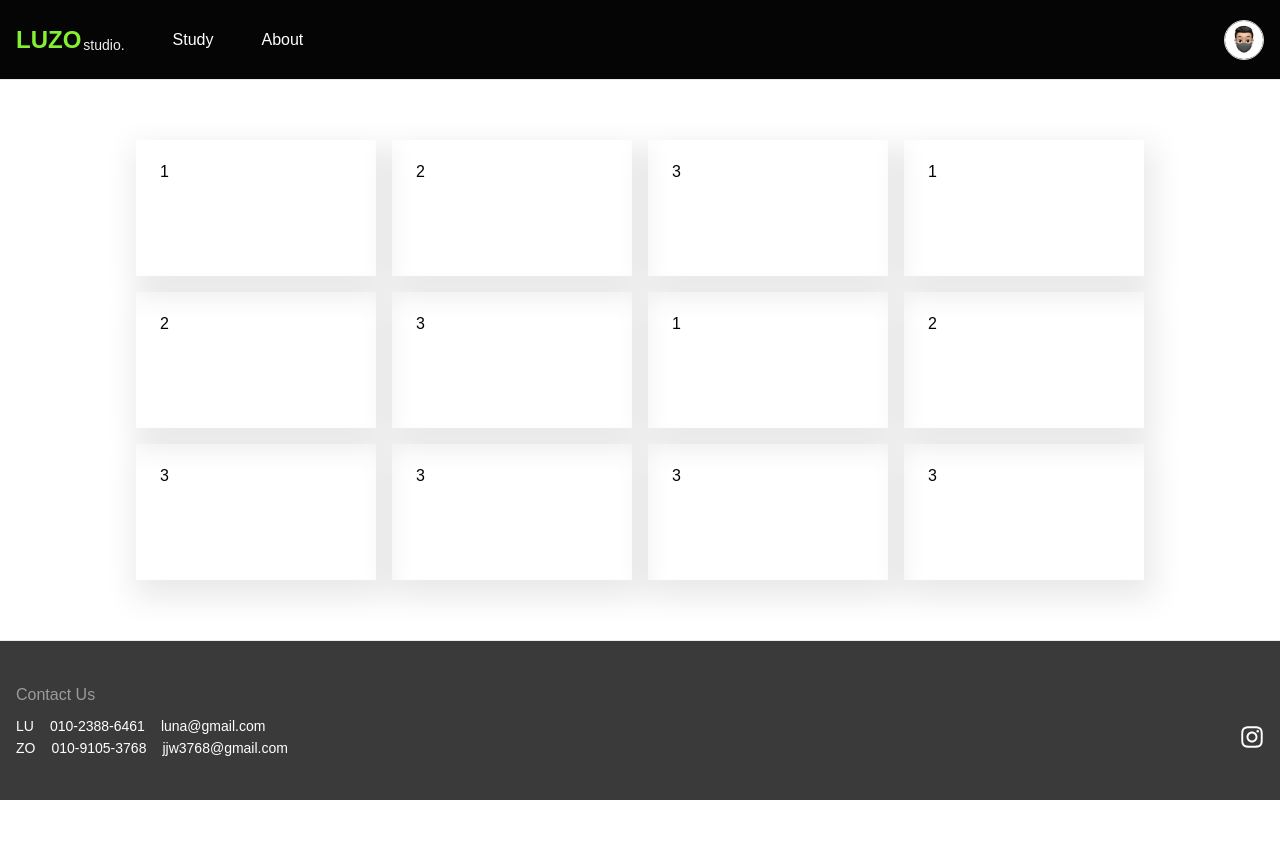
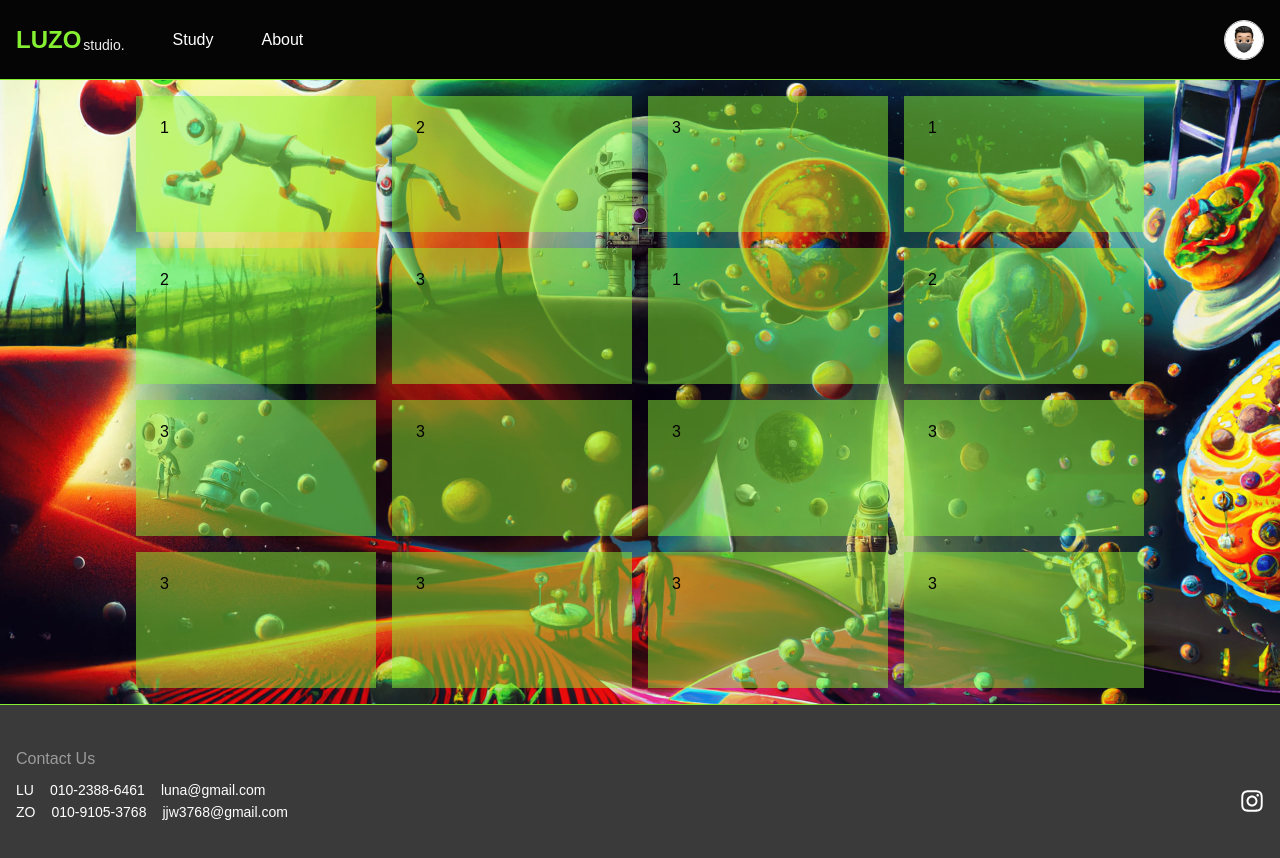
Before and after one commit to jojieee/joji-log, a Next.js app: page / in a window 1280 px wide. Shown: the top 858 px of the page. Before the commit the page ends 800 px from the top, so only its background shows below. Built offline with nearby package versions, Linux system fonts and the light colour scheme; a web font is replaced by a local one.

Commit message:
백그라운드 이미지 업데이트

```diff
--- a/src/components/Home/HomeMain/HomeMain.tsx
+++ b/src/components/Home/HomeMain/HomeMain.tsx
@@ -16,6 +16,10 @@ const HomeMain = () => {
       <ContentWrapper>3</ContentWrapper>
       <ContentWrapper>3</ContentWrapper>
       <ContentWrapper>3</ContentWrapper>
+      <ContentWrapper>3</ContentWrapper>
+      <ContentWrapper>3</ContentWrapper>
+      <ContentWrapper>3</ContentWrapper>
+      <ContentWrapper>3</ContentWrapper>
     </HomeMainWrapper>
   )
 }
--- a/src/components/Home/HomeMain/HomeMainStyle.ts
+++ b/src/components/Home/HomeMain/HomeMainStyle.ts
@@ -18,4 +18,5 @@ export const ContentWrapper = styled.div`
   }
   box-shadow: 4px 12px 30px 6px rgb(0 0 0 / 9%);
   transition: all 0.2s ease-in-out;
+  background: rgba(133, 240, 50, 0.5);
 `
--- a/src/components/Layout/Footer/FooterStyle.ts
+++ b/src/components/Layout/Footer/FooterStyle.ts
@@ -10,7 +10,7 @@ export const FooterWrapper = styled.div`
   justify-content: space-between;
   background: #3a3a3a;
   color: ${({ theme }) => theme.color.black};
-  border-top: 1px solid #ebebeb;
+  border-top: 1px solid #85f032;
 `
 export const ContactWrapper = styled.div`
   display: flex;
--- a/src/components/Layout/Header/HeaderStyle.ts
+++ b/src/components/Layout/Header/HeaderStyle.ts
@@ -12,7 +12,7 @@ export const HeaderWrapper = styled.div`
     border: 1px solid #ddd;
   }
 
-  border-bottom: 1px solid #ebebeb;
+  border-bottom: 1px solid #85f032;
   background: #050505;
   color: ${({ theme }) => theme.color.white};
 `
--- a/src/components/Layout/LayoutMain/LayoutMain.tsx
+++ b/src/components/Layout/LayoutMain/LayoutMain.tsx
@@ -2,6 +2,8 @@ import { ReactNode } from 'react'
 import Footer from '../Footer/Footer'
 import Header from '../Header/Header'
 import { LayoutMainWrapper, LayoutContent } from './LayoutMainStyle'
+import mainBackground from 'assets/main_background.jpg'
+
 interface ContentProps {
   children: ReactNode
 }
@@ -10,7 +12,7 @@ const LayoutMain = ({ children }: ContentProps) => {
   return (
     <LayoutMainWrapper>
       <Header />
-      <LayoutContent>{children}</LayoutContent>
+      <LayoutContent mainBackground={mainBackground.src}>{children}</LayoutContent>
       <Footer />
     </LayoutMainWrapper>
   )
--- a/src/components/Layout/LayoutMain/LayoutMainStyle.ts
+++ b/src/components/Layout/LayoutMain/LayoutMainStyle.ts
@@ -5,7 +5,9 @@ export const LayoutMainWrapper = styled.div`
   flex-direction: column;
   min-height: 100vh;
 `
-export const LayoutContent = styled.div`
+export const LayoutContent = styled.div<{
+  mainBackground: string
+}>`
   width: 100%;
   min-width: ${({ theme }) => theme.breakpoints.values.minimum}px;
   min-height: calc(
@@ -16,4 +18,8 @@ export const LayoutContent = styled.div`
   align-items: center;
   justify-content: center;
   padding: ${({ theme }) => theme.default_padding}rem;
+  ${({ mainBackground }) => mainBackground && `background: url(${mainBackground})`};
+  background-size: cover;
+  background-repeat: no-repeat;
+  background-position: center;
 `
```
Also changed, not shown: assets/main_background.jpg (added).
